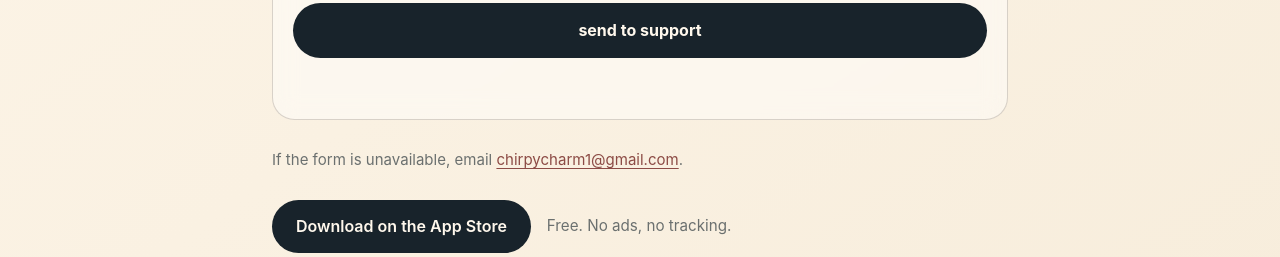
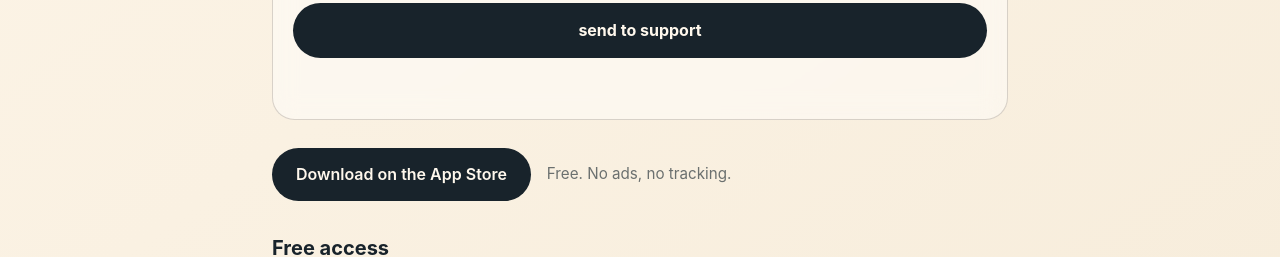
Before and after one commit to brighterworldptyltd/anxious-cat-support, a plain HTML site: page support.html in a window 1280 px wide. Shown: the part 1140-1397 px from the top of the page. Drawn offline with Linux system fonts and the light colour scheme.

Commit message:
Remove public support email fallback

```diff
--- a/styles.css
+++ b/styles.css
@@ -163,8 +163,7 @@ li {
   outline: 3px solid rgba(200, 121, 112, 0.2);
 }
 
-.support-privacy,
-.support-fallback {
+.support-privacy {
   color: var(--muted);
   font-size: 0.94rem;
 }
--- a/support.html
+++ b/support.html
@@ -117,15 +117,10 @@
 
     <noscript>
       <p class="panel">
-        JavaScript is required for the support form. Use the fallback email
-        below if JavaScript is unavailable.
+        JavaScript is required to send the support form. Open this page in a
+        browser with JavaScript enabled.
       </p>
     </noscript>
-
-    <p class="support-fallback">
-      If the form is unavailable, email
-      <a href="mailto:chirpycharm1@gmail.com">chirpycharm1@gmail.com</a>.
-    </p>
 
     <p class="cta-row">
       <a class="cta" href="/anxious-cat-support/go/site-support/">Download on the App Store</a>
```
